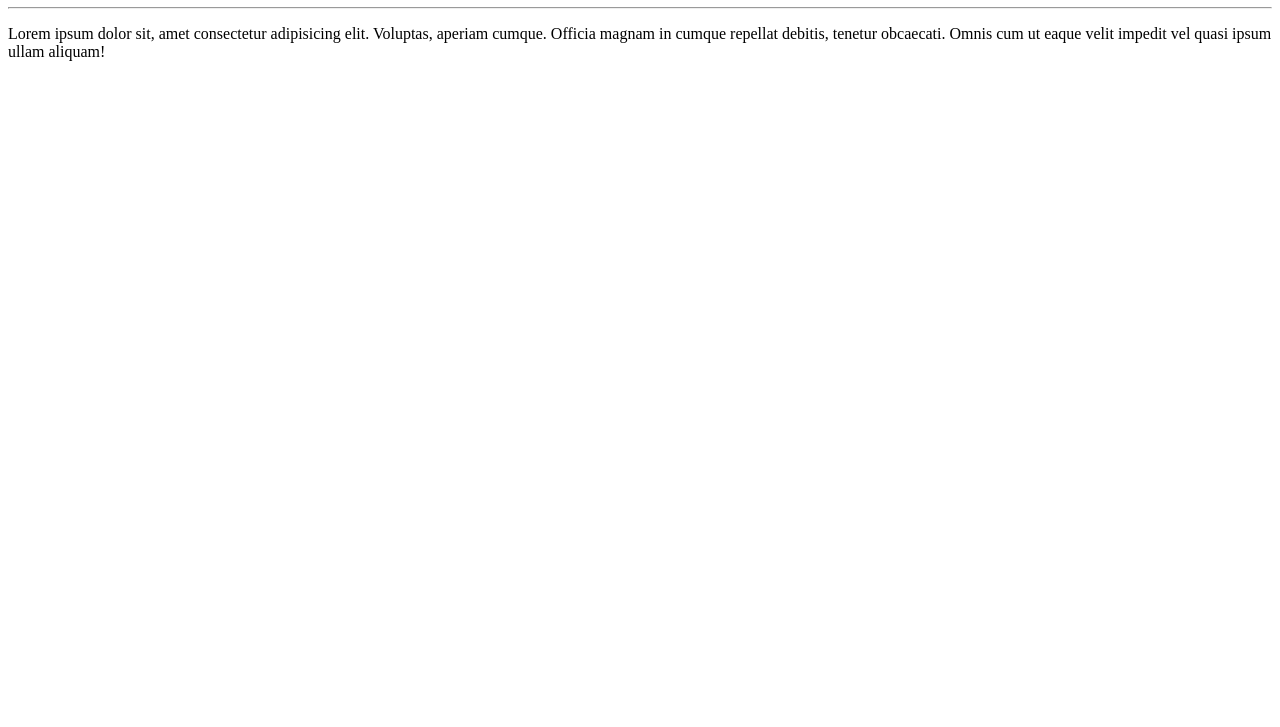
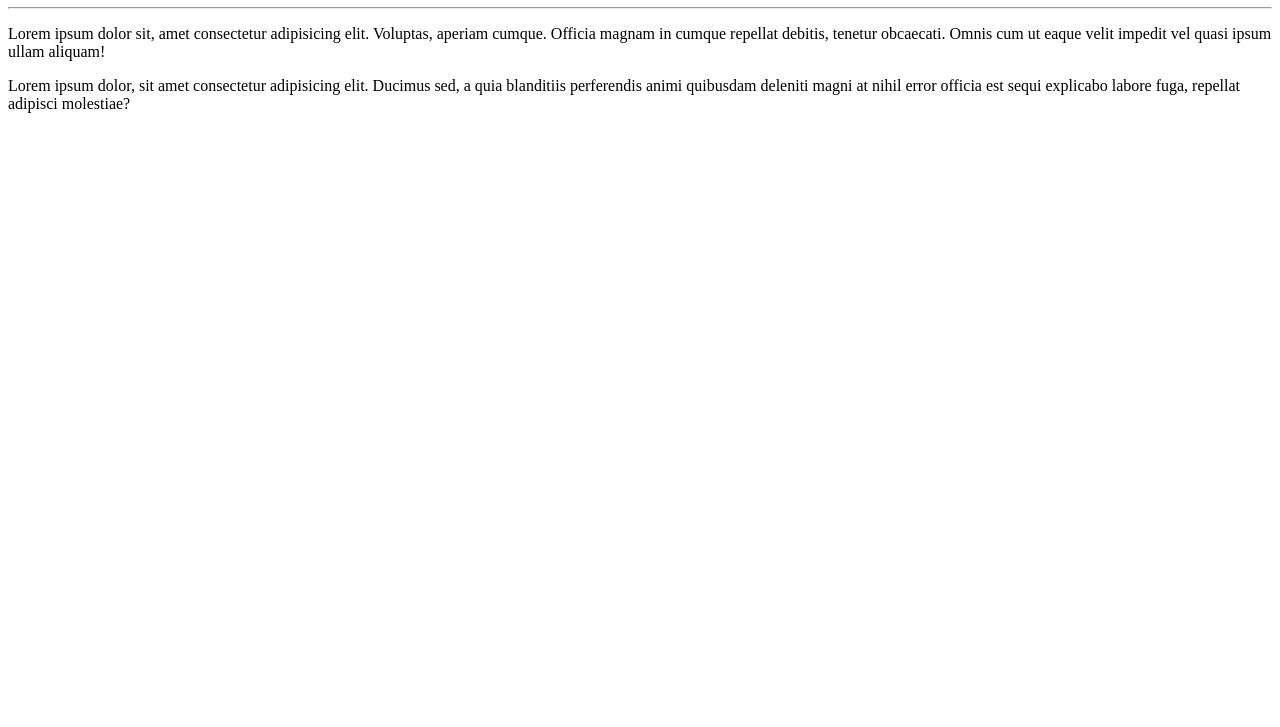
Before and after one commit to JoaoVidal94/Ola-Mundo, a plain HTML site: page site-exemplo/index.html in a window 1280 px wide. Shown: the part 73-800 px from the top of the page. Drawn offline with Linux system fonts and the light colour scheme.

Commit message:
Adicionei um paragrafo

```diff
--- a/site-exemplo/index.html
+++ b/site-exemplo/index.html
@@ -10,5 +10,6 @@
     <h1>Olá, Mundo!</h1>
     <hr> <!--hr é uma linha horizontal vazia em htlm-->
     <p>Lorem ipsum dolor sit, amet consectetur adipisicing elit. Voluptas, aperiam cumque. Officia magnam in cumque repellat debitis, tenetur obcaecati. Omnis cum ut eaque velit impedit vel quasi ipsum ullam aliquam!</p> <!--p faz um paragrafo e se escrever lorem e carregar no enter ele escreve este parágrafo-->
+    <p>Lorem ipsum dolor, sit amet consectetur adipisicing elit. Ducimus sed, a quia blanditiis perferendis animi quibusdam deleniti magni at nihil error officia est sequi explicabo labore fuga, repellat adipisci molestiae?</p>
 </body>
 </html>
```
